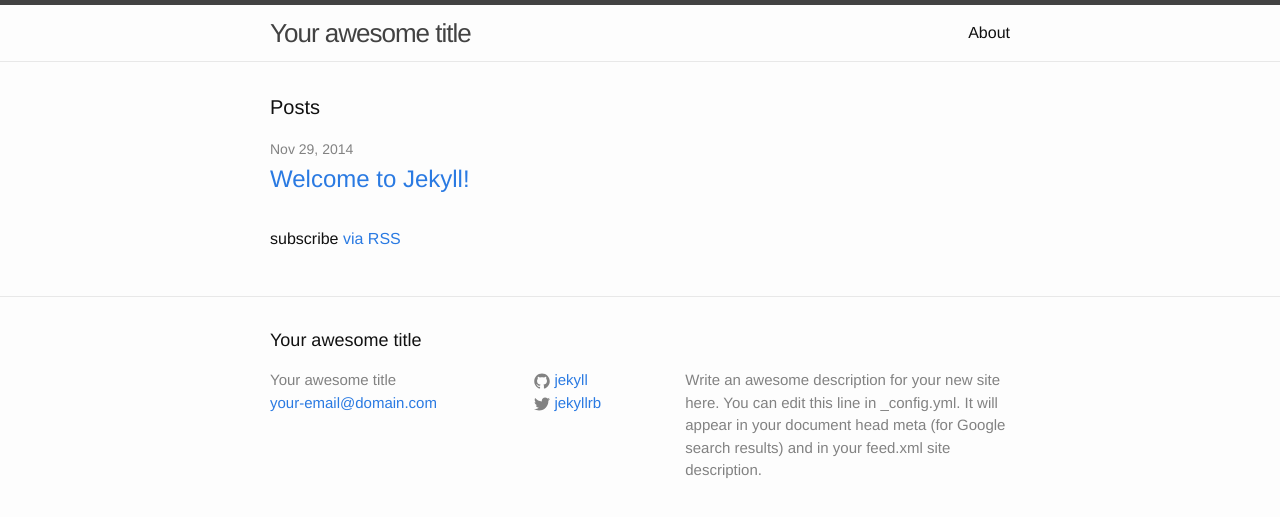
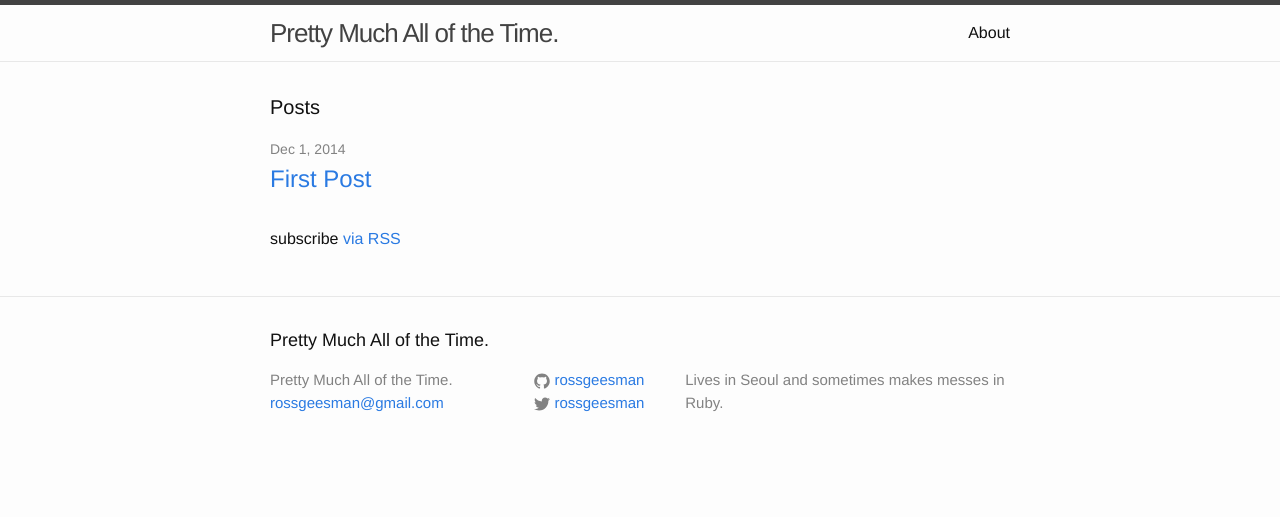
Before and after one commit to rossgeesman/rossgeesman.github.io, a Jekyll site: the page built from index.html, in a window 1280 px wide. Shown: the top 517 px of the page. Built offline with Jekyll 4.4.1, drawn with Linux system fonts in a browser that asks for light colours.

Commit message:
First Post

```diff
--- a/_config.yml
+++ b/_config.yml
@@ -1,14 +1,12 @@
 # Site settings
-title: Your awesome title
-email: your-email@domain.com
+title: Pretty Much All of the Time.
+email: rossgeesman@gmail.com
 description: > # this means to ignore newlines until "baseurl:"
-  Write an awesome description for your new site here. You can edit this
-  line in _config.yml. It will appear in your document head meta (for
-  Google search results) and in your feed.xml site description.
+  Lives in Seoul and sometimes makes messes in Ruby.
 baseurl: "" # the subpath of your site, e.g. /blog/
-url: "http://yourdomain.com" # the base hostname & protocol for your site
-twitter_username: jekyllrb
-github_username:  jekyll
+url: "http://rossgeesman.github.io" # the base hostname & protocol for your site
+twitter_username: rossgeesman
+github_username:  rossgeesman
 
 # Build settings
 markdown: kramdown
--- a/_posts/2014-11-29-welcome-to-jekyll.markdown
+++ /dev/null
@@ -1,25 +0,0 @@
----
-layout: post
-title:  "Welcome to Jekyll!"
-date:   2014-11-29 20:34:00
-categories: jekyll update
----
-You’ll find this post in your `_posts` directory. Go ahead and edit it and re-build the site to see your changes. You can rebuild the site in many different ways, but the most common way is to run `jekyll serve`, which launches a web server and auto-regenerates your site when a file is updated.
-
-To add new posts, simply add a file in the `_posts` directory that follows the convention `YYYY-MM-DD-name-of-post.ext` and includes the necessary front matter. Take a look at the source for this post to get an idea about how it works.
-
-Jekyll also offers powerful support for code snippets:
-
-{% highlight ruby %}
-def print_hi(name)
-  puts "Hi, #{name}"
-end
-print_hi('Tom')
-#=> prints 'Hi, Tom' to STDOUT.
-{% endhighlight %}
-
-Check out the [Jekyll docs][jekyll] for more info on how to get the most out of Jekyll. File all bugs/feature requests at [Jekyll’s GitHub repo][jekyll-gh]. If you have questions, you can ask them on [Jekyll’s dedicated Help repository][jekyll-help].
-
-[jekyll]:      http://jekyllrb.com
-[jekyll-gh]:   https://github.com/jekyll/jekyll
-[jekyll-help]: https://github.com/jekyll/jekyll-help
--- /dev/null
+++ b/_posts/2014-12-1-first-post.markdown
@@ -0,0 +1,18 @@
+---
+layout: post
+title: "First Post"
+date:   2014-12-1
+categories: general
+---
+
+I decided to start this blog after listening to an [episode of the Ruby Rogues podcast][ruby-rogues], where Julia Evans talked about some of her experiences at [New York City's Hacker School][hacker-school]. During her residency, she blogged about her projects and what she was learning from them. Both Julia and the show's hosts remarked on how this practice is helpful as it:
+
+a) Forces you to put something you've learned into prose form, thus reviewing it and also making sure you understand it fully.
+
+b) Serves as a record that will be useful when you inevitably forget what you learned and need to do it sometime later.
+
+After spending months doing what can pretty much described as "Error Driven Development" while building [Freshist][freshist], I have learned how to do a ton of stuff but sometimes find myself pouring over suspiciously familiar Stack Overflow answers and pages in the Rails API docs. Even though I'm unlikely to be able to make a daily habit out of it, I think this is something I will benefit greatly from. I'm really looking forward to the first time one of my blog posts shows up in the search results next time I'm tracking down a solution to something.
+
+[ruby-rogues]: http://devchat.tv/ruby-rogues/165-rr-systems-programming-tricks-with-julia-evans
+[freshist]: https://www.freshi.st/kr
+[hacker-school]: https://www.hackerschool.com
```
Also changed, not shown: about.md (+1 -6 lines).
